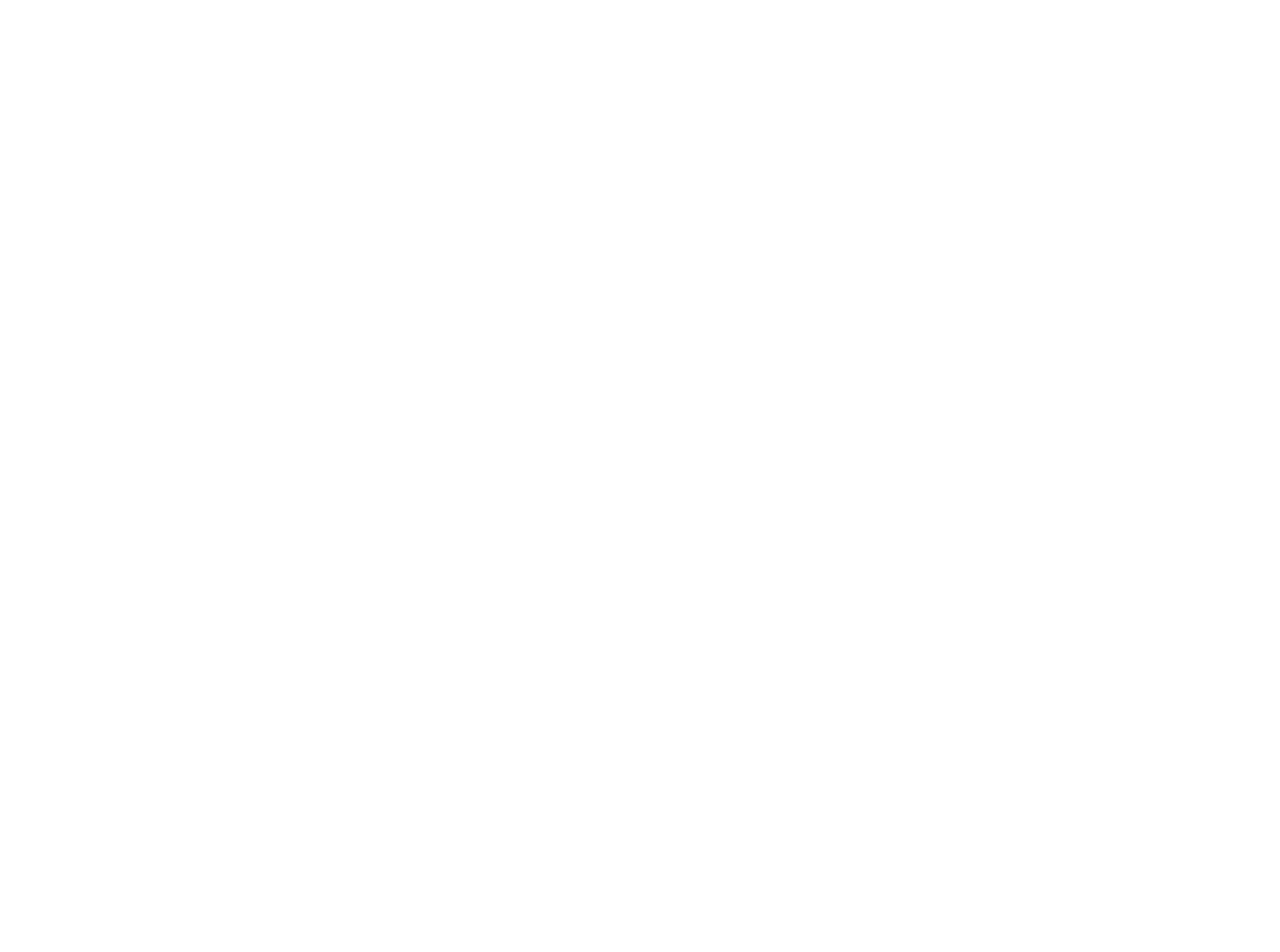
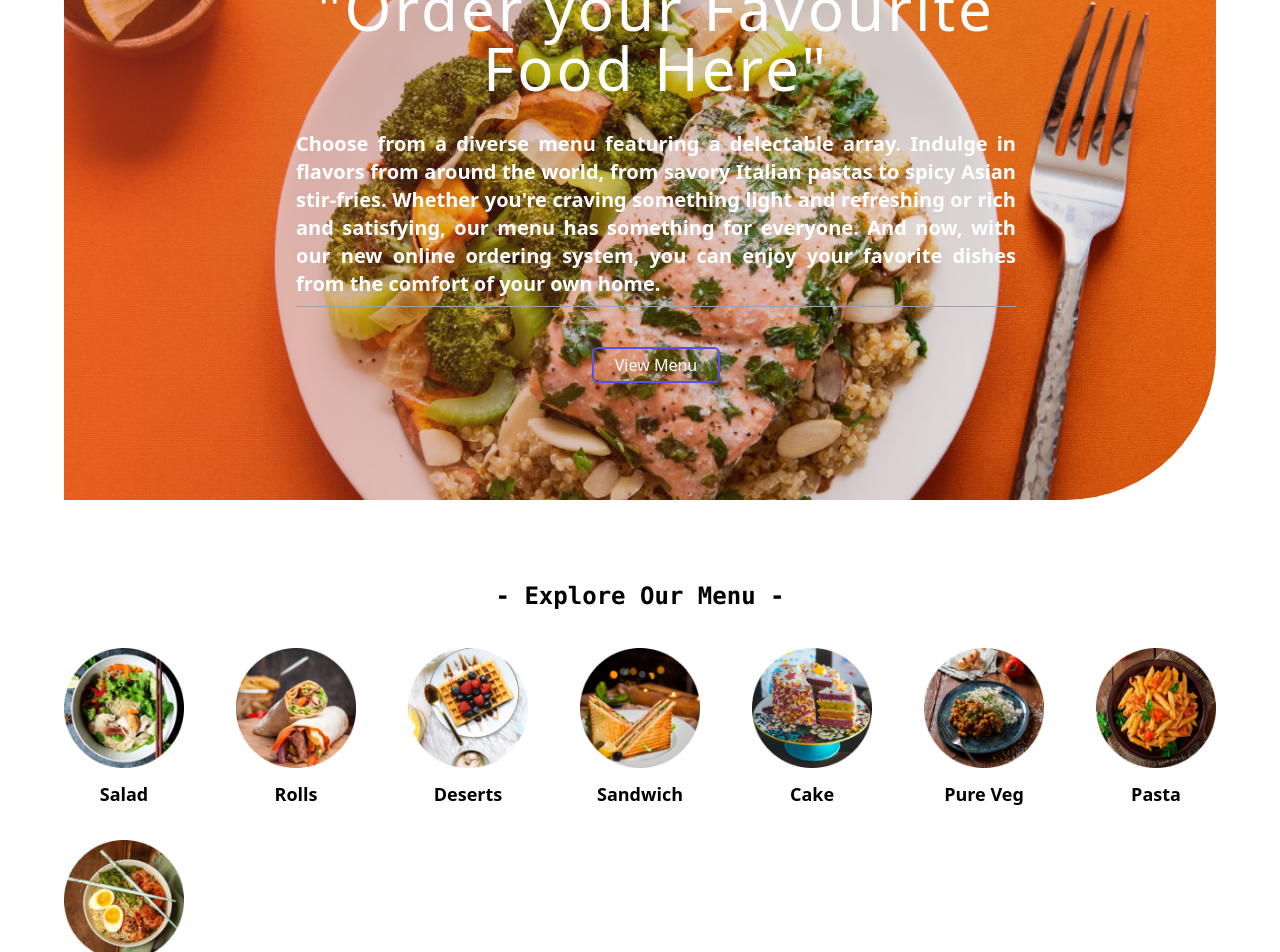
Before and after one commit to Himani2601/project, a React (Vite) app in the folder Client/: page /menu in a window 1280 px wide. Shown: the part 240-1192 px from the top of the page. Before the commit the page ends 864 px from the top, so only its background shows below. Built offline with nearby package versions, Linux system fonts and the light colour scheme.

Commit message:
Menu Setup

```diff
--- /dev/null
+++ b/Client/src/Style/Banner.css
@@ -0,0 +1,13 @@
+@keyframes fade-in {
+    0% {
+        opacity: 0;
+    }
+
+    100% {
+        opacity: 1;
+    }
+}
+
+.animate-fade-in {
+    animation: fade-in 2.5s;
+}
--- a/Client/src/components/Header/Header.jsx
+++ b/Client/src/components/Header/Header.jsx
@@ -38,6 +38,7 @@
                                     Menu
                                 </NavLink>
                                 {showSearchInput && (
+                                    <Link to='/search'>
                                         <TextInput
                                             type="text"
                                             placeholder="Search Items.."
@@ -45,6 +46,7 @@
                                             className="border-b my-1 block md:hidden"
                                             style={{ height: "5vh", outline: "none" }}
                                         />
+                                    </Link>
                                 )}
                                 <Link to='/search'>
                                     <TextInput
--- a/Client/src/components/Home/Banner.jsx
+++ b/Client/src/components/Home/Banner.jsx
@@ -5,8 +5,8 @@
 const Banner = () => {
     return (
         <section className="banner relative h-screen overflow-hidden bg-cover bg-center flex justify-center items-center">
-            <img src={backgroundImage} className="absolute z-0 inset-0 mx-auto my-auto w-[90vw] h-[80vh] object-cover rounded-xl" alt="Banner Background" />
-            <div className="banner-content text-center text-white flex flex-col justify-center items-center md:w-[60vw] backdrop-filter backdrop-blur-sm bg-black bg-opacity-20 rounded-lg shadow-md px-6 w-[80vw] h-[70vh] md:h-[50vh] sm:w-auto">
+            <img src={backgroundImage} className="absolute z-0 inset-0 mx-auto my-auto w-[90vw] h-[80vh] object-cover rounded-xl" />
+            <div className="banner-content text-center text-white flex flex-col justify-center items-center md:w-[60vw] backdrop-filter backdrop-blur-sm bg-black bg-opacity-20 rounded-lg shadow-md px-6 w-[80vw] h-[70vh] md:h-[50vh] sm:w-auto animate-fade-in">
                 <h1 className="text-5xl font-medium tracking-wider mb-8 text-black">Welcome To <span className='px-2 py-1 bg-gradient-to-r from-orange-500 from-30% via-sky-500 via-50% to-emerald-500 to-90% rounded-lg inline-block text-transparent bg-clip-text'>Food Space</span></h1>
                 <h3 className="text-xl font-semibold mb-12 border-b border-gray-400 pb-2 ml-4 mr-4 text-white">
                     We deliver not to "Escape Hunger", but for Flavor not to "Escape Us".
--- /dev/null
+++ b/Client/src/components/Menu/ExploreMenu.jsx
@@ -0,0 +1,25 @@
+import React from 'react';
+import { menu_list } from '../../assets/assets';
+
+const ExploreMenu = ({ category, setCategory }) => {
+    return (
+        <>
+            <div className='mx-5 mb-10 md:mx-16'>
+                <h3 className='mb-9 md:text-2xl font-mono font-semibold text-lg text-center'>- Explore Our Menu -</h3>
+                <div className='flex justify-between items-center gap-8 overflow-x-auto flex-wrap'>
+                    {menu_list.map((item, index) => {
+                        return (
+                            <div onClick={() => setCategory(prev => prev === item.menu_name ? "All" : item.menu_name)} key={index} className='text-center hover:cursor-pointer'>
+                                <img src={item.menu_image} style={{ width: '120px', height: '120px' }} className={category === item.menu_name ? "border-[5px] rounded-full border-yellow-300" : ""} />
+                                <p className='mt-3 text-lg font-semibold'>{item.menu_name}</p>
+                            </div>
+                        );
+                    })}
+                </div>
+            </div>
+            <hr className='border-b border-gray-700 mb-10 md:mx-14 mx-5' />
+        </>
+    );
+};
+
+export default ExploreMenu;
--- a/Client/src/components/Menu/Menu.jsx
+++ b/Client/src/components/Menu/Menu.jsx
@@ -1,9 +1,42 @@
-import React from 'react'
+import React, { useState } from 'react';
+import { Link } from 'react-router-dom';
+import backgroundImage from '../../assets/header_img.png';
+import '../../Style/Banner.css';
+import ExploreMenu from './ExploreMenu';
 
 const Menu = () => {
+
+    const [category, setCategory] = useState('All');
+
     return (
-        <div className='mt-16 min-h-screen'>Menu</div>
+        <>
+            <section className="relative h-screen overflow-hidden bg-cover bg-center flex justify-center items-center md:mt-5">
+                <img src={backgroundImage} className="absolute z-0 inset-0 mx-auto my-auto w-[90vw] h-[80vh] object-cover rounded-br-[150px] rounded-tl-[50px]" />
+                <div className="absolute z-10 text-center text-white flex flex-col justify-center items-start md:w-[60vw] px-6 w-[80vw] md:items-center h-[70vh] md:h-[50vh] sm:w-auto md:ml-8 animate-fade-in">
+                    <h1 className="text-4xl md:text-6xl font-medium tracking-wider mb-6 md:mb-8">"Order your Favourite Food Here"</h1>
+                    <div className="mb-6 text-justify">
+                        <h3 className="text-base md:text-xl font-semibold mb-4 border-b border-gray-400 pb-2">
+                            Choose from a diverse menu featuring a delectable array. Indulge in flavors from around the world, from savory Italian pastas to spicy Asian stir-fries. Whether you're craving something light and refreshing or rich and satisfying, our menu has something for everyone. And now, with our new online ordering system, you can enjoy your favorite dishes from the comfort of your own home.
+                        </h3>
+                    </div>
+                    <Link to="#">
+                        <button
+                            className="hover:bg-gradient-to-r from-pink-500 to-indigo-500 hover:text-black md:w-[10vw] w-[35vw] rounded-md h-9 border-2 text-white border-indigo-600"
+                            variant="outlined"
+                            sx={{
+                                borderWidth: '2px',
+                                borderColor: 'white',
+                                whiteSpace: 'nowrap'
+                            }}
+                        >
+                            View Menu
+                        </button>
+                    </Link>
+                </div>
+            </section>
+            <ExploreMenu category={category} setCategory={setCategory} />
+        </>
     )
 }
 
-export default Menu
+export default Menu;
--- a/Client/src/pages/Home.jsx
+++ b/Client/src/pages/Home.jsx
@@ -3,7 +3,7 @@
 
 const Home = () => {
     return (
-        <div className='min-h-screen text-black mt-16'>
+        <div className='min-h-screen text-black md:mt-5'>
             <Banner />
         </div>
     )
```
Lines whose indentation alone changed are shown as unchanged.
